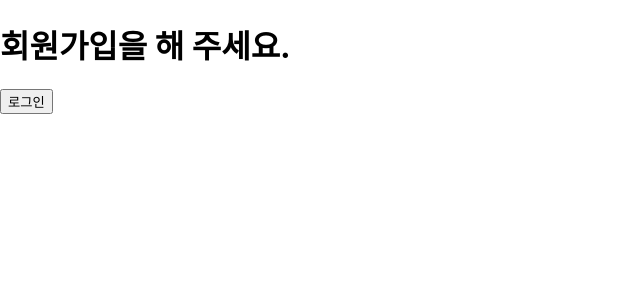
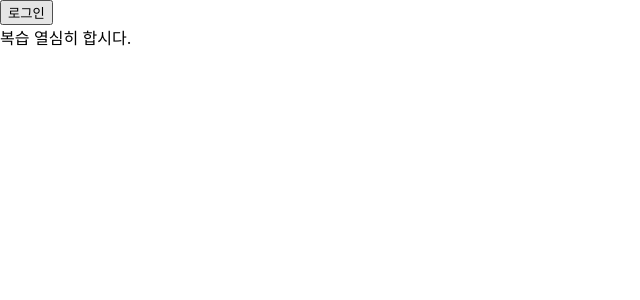
Before and after one commit to verdantjuly/event_test_share, a React (Create React App) app: page / in a window 1280 px wide. Shown: the top 300 px of the page, without its empty margins (0-640 px from the left). Built offline with nearby package versions, Linux system fonts and the light colour scheme.

Commit message:
[Feat] LandingPage

```diff
--- a/src/index.js
+++ b/src/index.js
@@ -1,11 +1,8 @@
 import React from "react";
 import ReactDOM from "react-dom/client";
 import "./index.css";
-import App from "./App";
 import reportWebVitals from "./reportWebVitals";
-import Toggle from "./components/Toggle";
-import Greeting from "./components/Greeting";
-import LoginControl from "./components/LoginControl";
+import LandingPage from "./components/LandingPage";
 const obj = {
   name: "한강",
   greet: function () {
@@ -22,7 +19,7 @@
 const root = ReactDOM.createRoot(document.getElementById("root"));
 root.render(
   <React.StrictMode>
-    <LoginControl />
+    <LandingPage />
   </React.StrictMode>
 );
 
```
